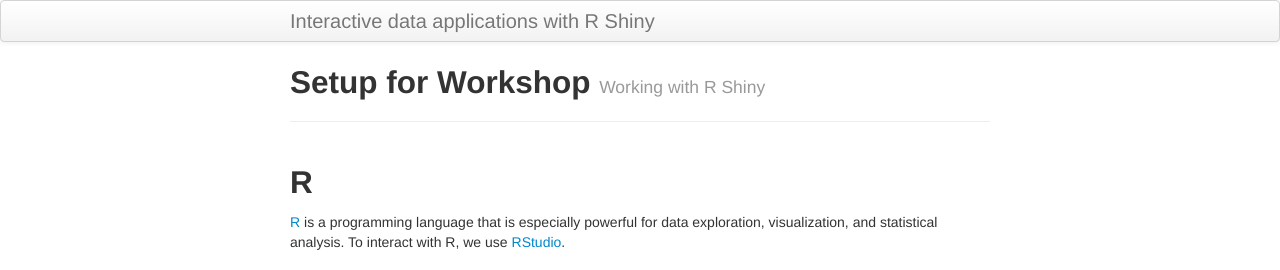
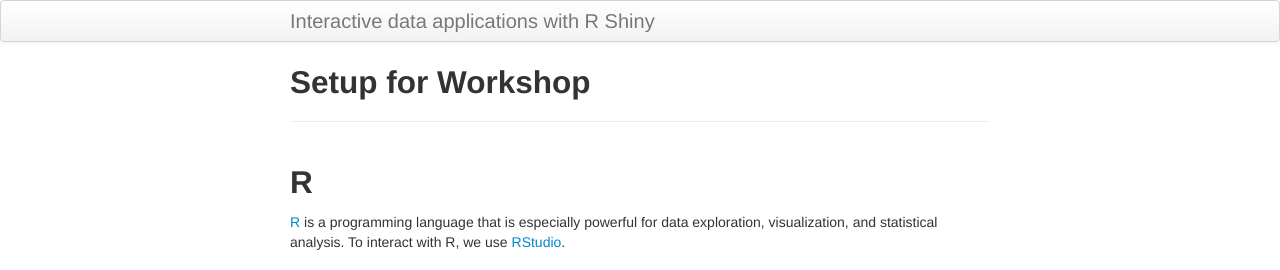
Before and after one commit to ucla-data-archive/elag2018-shiny, a Jekyll site: the page built from setup-r.md, in a window 1280 px wide. Shown: the top 270 px of the page. Built offline with Jekyll 4.4.1, drawn with Linux system fonts in a browser that asks for light colours.

Commit message:
adding more

```diff
--- a/setup-r.md
+++ b/setup-r.md
@@ -1,8 +1,6 @@
 ---
 layout: page
 title: Setup for Workshop
-tagline: Working with R Shiny
-description: ELAG 2018 Workshop on Interactive Viz
 ---
 
 ## R
```
Also changed, not shown: 1 other file.
